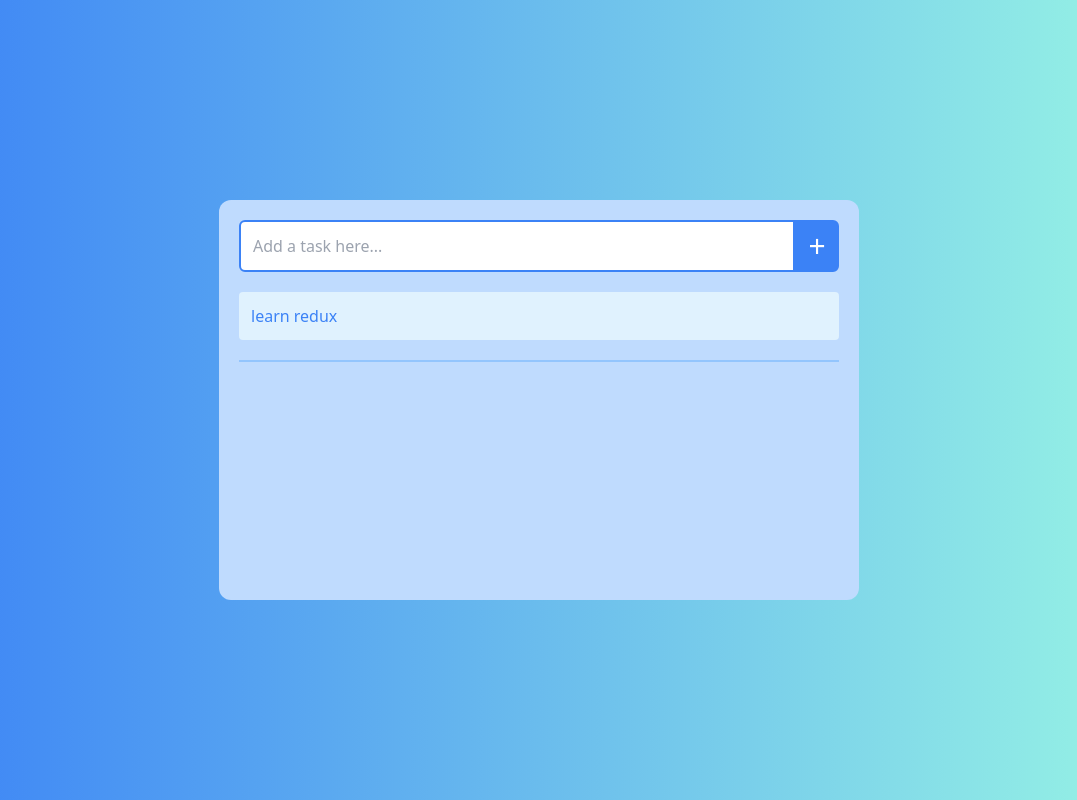
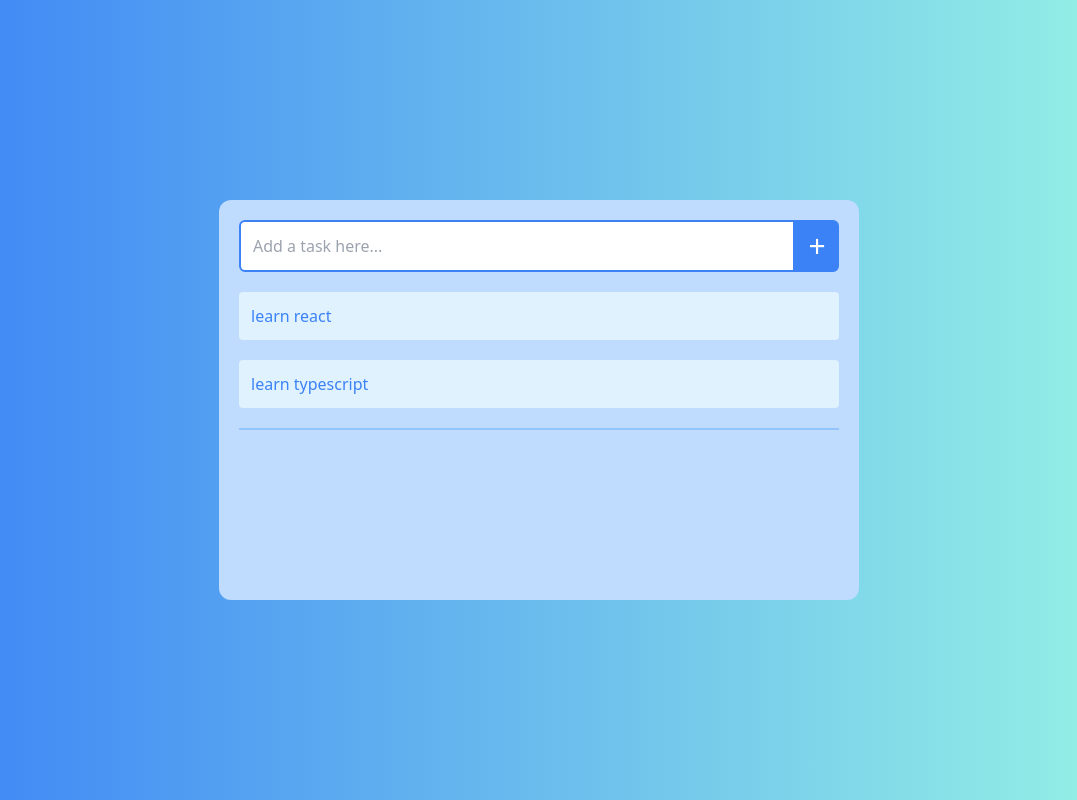
Before and after one commit to LeonardoSalvucci/react-tailwind-todo, a React (Vite) app: page / in a window 1280 px wide. Shown: the whole page, without its empty margins (101-1178 px from the left). Built offline with nearby package versions, Linux system fonts and the light colour scheme.

Commit message:
Refactor TaskItem

```diff
--- a/src/App.jsx
+++ b/src/App.jsx
@@ -1,6 +1,6 @@
 import React from "react";
 import Container from "./components/Container";
-import TaskButton from "./components/TaskButton";
+import TaskItem from "./components/TaskItem";
 
 function App() {
   return (
@@ -23,13 +23,8 @@ function App() {
           </div>
 
           {/* tasks items */}
-          <div className="bg-sky-100 rounded flex justify-between items-center gap-2 p-3 group hover:cursor-pointer hover:bg-slate-100 transition">
-            <span className="flex-1 text-blue-500">learn redux</span>
-            <div className="opacity-0 group-hover:opacity-100 flex gap-2 transition-opacity">
-              <TaskButton text="+" />
-              <TaskButton text="x" />
-            </div>
-          </div>
+          <TaskItem task="learn react" />
+          <TaskItem task="learn typescript" />
 
           {/* separator */}
           <div className="w-full border border-blue-300"></div>
--- /dev/null
+++ b/src/components/TaskItem.jsx
@@ -0,0 +1,12 @@
+import TaskButton from "./TaskButton";
+export default function ({ task }) {
+  return (
+    <div className="bg-sky-100 rounded flex justify-between items-center gap-2 p-3 group hover:cursor-pointer hover:bg-slate-100 transition">
+      <span className="flex-1 text-blue-500">{task}</span>
+      <div className="opacity-0 group-hover:opacity-100 flex gap-2 transition-opacity">
+        <TaskButton text="+" />
+        <TaskButton text="x" />
+      </div>
+    </div>
+  );
+}
```
